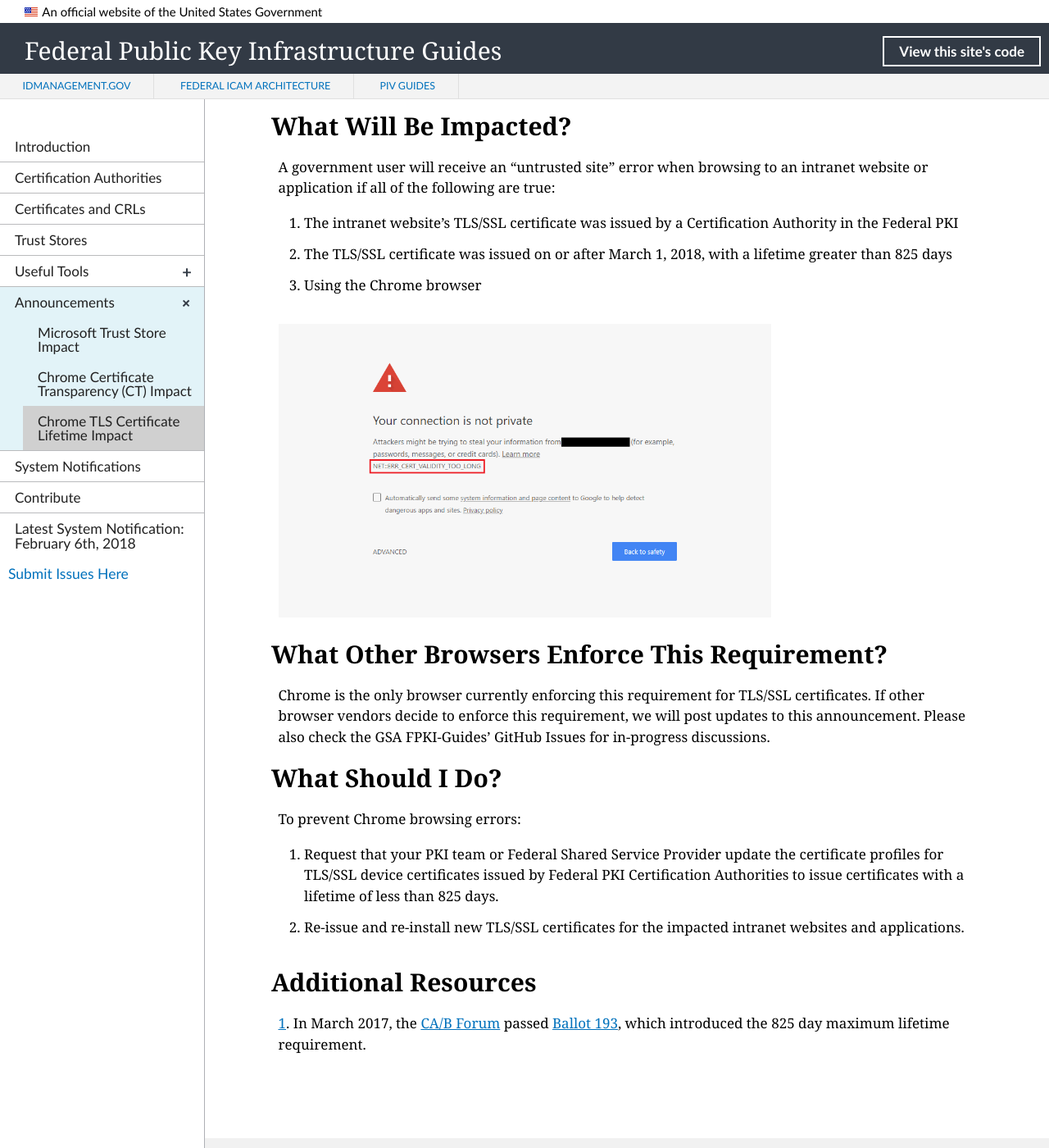
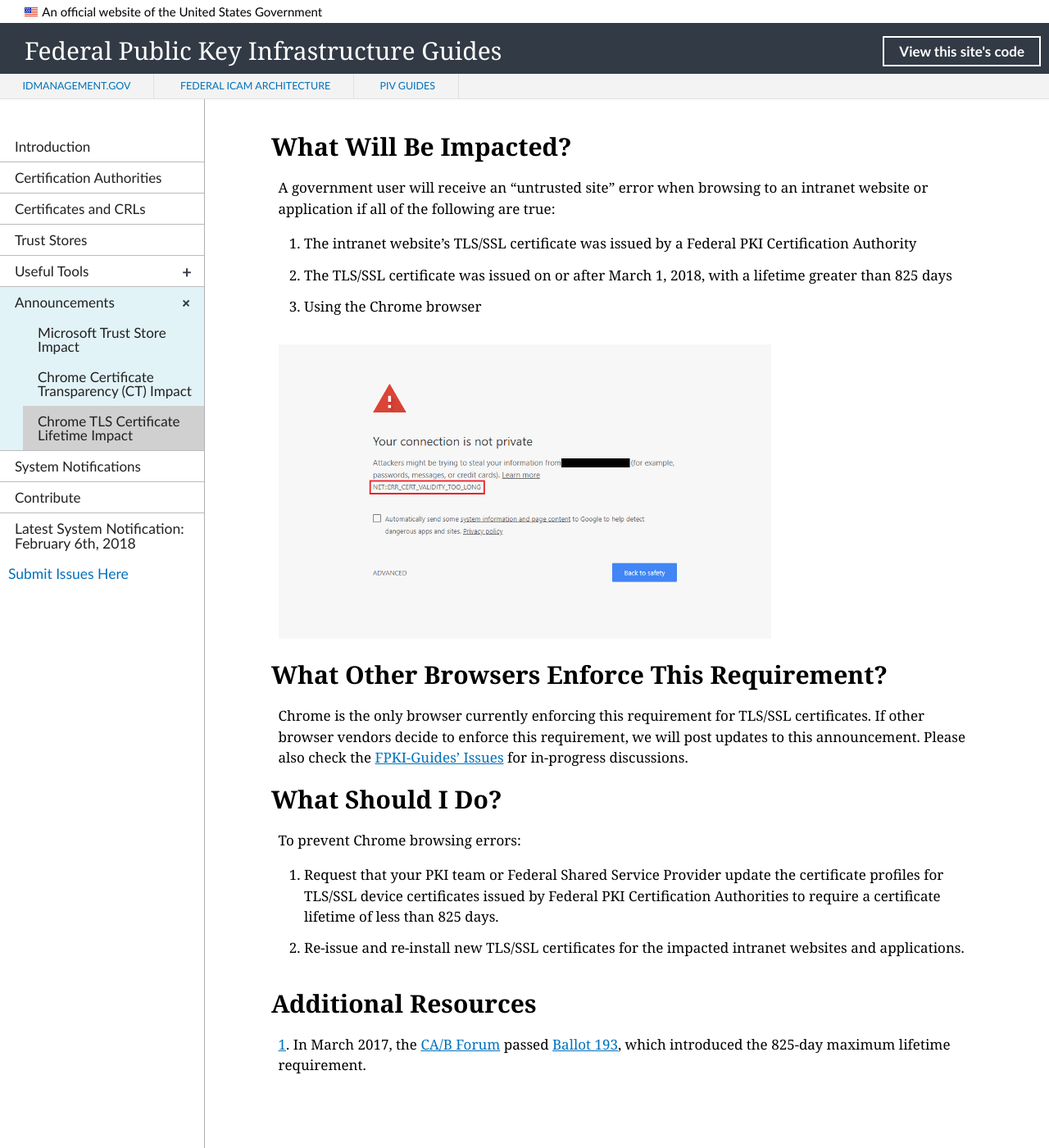
Before and after one commit to GSA/fpki-guides, a Jekyll site: the page built from _announcements/03_chrome_ballot_193.md, in a window 1280 px wide and 1400 px high, scrolled down 474 px. Shown: the whole window at 82% size. Built offline with Jekyll 4.4.1, drawn with Linux system fonts in a browser that asks for light colours; nearby versions of some CDN libraries; library files that are not in the unit come from our copies; some of the changed text lies outside the part shown.

Commit message:
Update 03_chrome_ballot_193.md
Editorial changes

```diff
--- a/_announcements/03_chrome_ballot_193.md
+++ b/_announcements/03_chrome_ballot_193.md
@@ -18,19 +18,19 @@
 ## What Will Be Impacted?
 A government user will receive an "untrusted site" error when browsing to an intranet website or application if all of the following are true:
 
-1. The intranet website's TLS/SSL certificate was issued by a Certification Authority in the Federal PKI
+1. The intranet website's TLS/SSL certificate was issued by a Federal PKI Certification Authority
 2. The TLS/SSL certificate was issued on or after March 1, 2018, with a lifetime greater than 825 days
 3. Using the Chrome browser
 
 ![Chrome Error Screen]({{site.baseurl}}/img/google_ballot193_hot_topic_error.png){:style="width:70%;float:center;"}
 
 ## What Other Browsers Enforce This Requirement?
-Chrome is the only browser currently enforcing this requirement for TLS/SSL certificates. If other browser vendors decide to enforce this requirement, we will post updates to this announcement. Please also check the GSA FPKI-Guides' GitHub Issues for in-progress discussions.
+Chrome is the only browser currently enforcing this requirement for TLS/SSL certificates. If other browser vendors decide to enforce this requirement, we will post updates to this announcement. Please also check the [FPKI-Guides' Issues](https://github.com/GSA/fpki-guides/issues){:target="_blank"} for in-progress discussions.
 
 ## What Should I Do?
 To prevent Chrome browsing errors:
-1. Request that your PKI team or Federal Shared Service Provider update the certificate profiles for TLS/SSL device certificates issued by Federal PKI Certification Authorities to issue certificates with a lifetime of less than 825 days.
+1. Request that your PKI team or Federal Shared Service Provider update the certificate profiles for TLS/SSL device certificates issued by Federal PKI Certification Authorities to require a certificate lifetime of less than 825 days.
 2. Re-issue and re-install new TLS/SSL certificates for the impacted intranet websites and applications.
 
 ## Additional Resources
-<a name="1">1</a>. In March 2017, the [CA/B Forum](https://cabforum.org/){:target="_blank"} passed [Ballot 193](https://cabforum.org/2017/03/17/ballot-193-825-day-certificate-lifetimes/){:target="_blank"}, which introduced the 825 day maximum lifetime requirement.
+<a name="1">1</a>. In March 2017, the [CA/B Forum](https://cabforum.org/){:target="_blank"} passed [Ballot 193](https://cabforum.org/2017/03/17/ballot-193-825-day-certificate-lifetimes/){:target="_blank"}, which introduced the 825-day maximum lifetime requirement.
```
Also changed, not shown: other parts of _announcements/03_chrome_ballot_193.md (+1 -1 lines).
